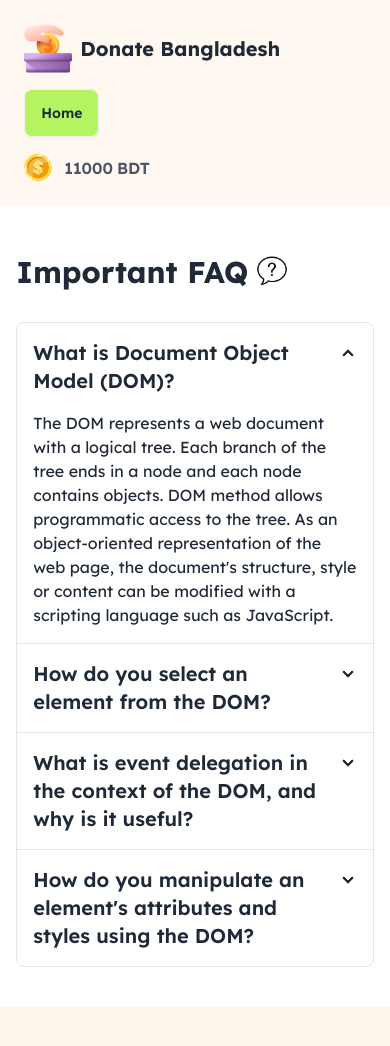
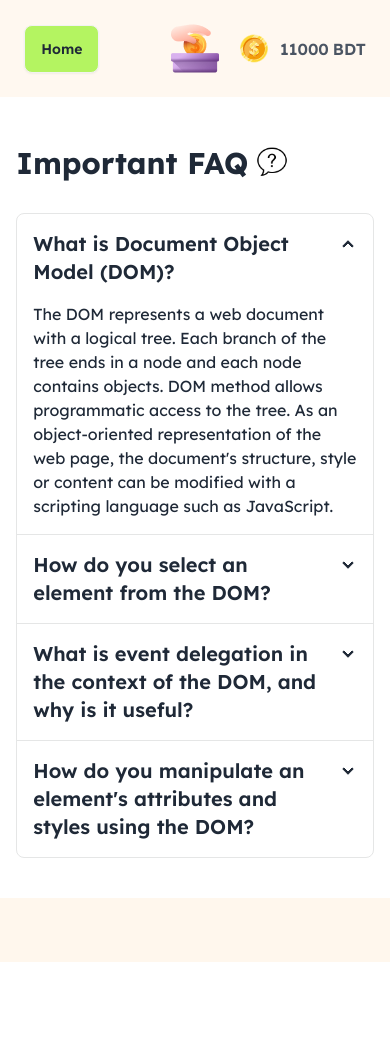
Before and after one commit to zsnahid/PH-Assignment-05, a plain HTML site: page blog.html in a window 390 px wide. After the commit the page ends 962 px from the top, so only its background shows below. Drawn offline with nearby package versions, Linux system fonts and the light colour scheme.

Commit message:
fixed navbar responsiveness

```diff
--- a/blog.html
+++ b/blog.html
@@ -38,8 +38,8 @@
     <header class="bg-orange-50 bg-opacity-80 backdrop-blur sticky top-0 z-10 mb-12">
         <section class="w-11/12 max-w-screen-xl mx-auto py-4">
             <!-- nav bar -->
-            <div class="navbar grid lg:grid-cols-3 gap-4">
-                <div class="order-2 lg:order-1">
+            <div class="navbar">
+                <div class="navbar-start">
                     <div class="dropdown">
                         <div tabindex="0" role="button">
                             <a href="./index.html" id="blog-btn" class="btn bg-lime hover:bg-lime-dark">
@@ -48,15 +48,15 @@
                         </div>
                     </div>
                 </div>
-                <div class="order-1 lg:order-2 lg:justify-self-center">
+                <div class="navbar-center">
                     <a class="flex items-center gap-2 font-bold text-xl">
                         <span>
                             <img src="./assets/logo.png" alt="Logo of Donate Bangladesh">
                         </span>
-                        Donate Bangladesh
+                        <span class="hidden lg:block">Donate Bangladesh</span>
                     </a>
                 </div>
-                <div class="order-3 lg:justify-self-end">
+                <div class="navbar-end">
                     <figure>
                         <img src="./assets/coin.png" alt="vector of a coin" class="mr-3">
                     </figure>
@@ -139,11 +139,17 @@
                             that element. The following example demonstrates that: <br>
                             <b>HTML: &lt;h1 id="main-heading"&gt;This is a headline&lt;/h1&gt;</b>
                             <br>
-                            Manipulating the element in the DOM -
+                            Manipulating the element's attributes in the DOM -
                             <br>
                             <b>
                                 const title = document.getElementById('main-heading');
                                 <br>
+                                title.classList.add('bg-gray-300');
+                            </b>
+                            <br>
+                            Changing style using DOM -
+                            <br>
+                            <b>
                                 title.style.color = 'lightgreen';
                             </b>
                         </p>
@@ -153,7 +159,7 @@
         </section>
     </main>
 
-    <footer class="h-16 lg:h-32 bg-orange-50"></footer>
+    <footer class="h-16 bg-orange-50"></footer>
 
     </footer>
 </body>
--- a/js/index.js
+++ b/js/index.js
@@ -4,6 +4,7 @@ document.getElementById('history-btn').addEventListener('click', function () {
     removeAttributeById('history', 'hidden');
     addAttributeById('history-btn', 'bg-lime');
     removeAttributeById('donation-btn', 'bg-lime');
+    const historyBtn = document.getElementById('history-btn');
 })
 
 //hide history and show donation
```
Also changed, not shown: index.html (+7 -7 lines).
